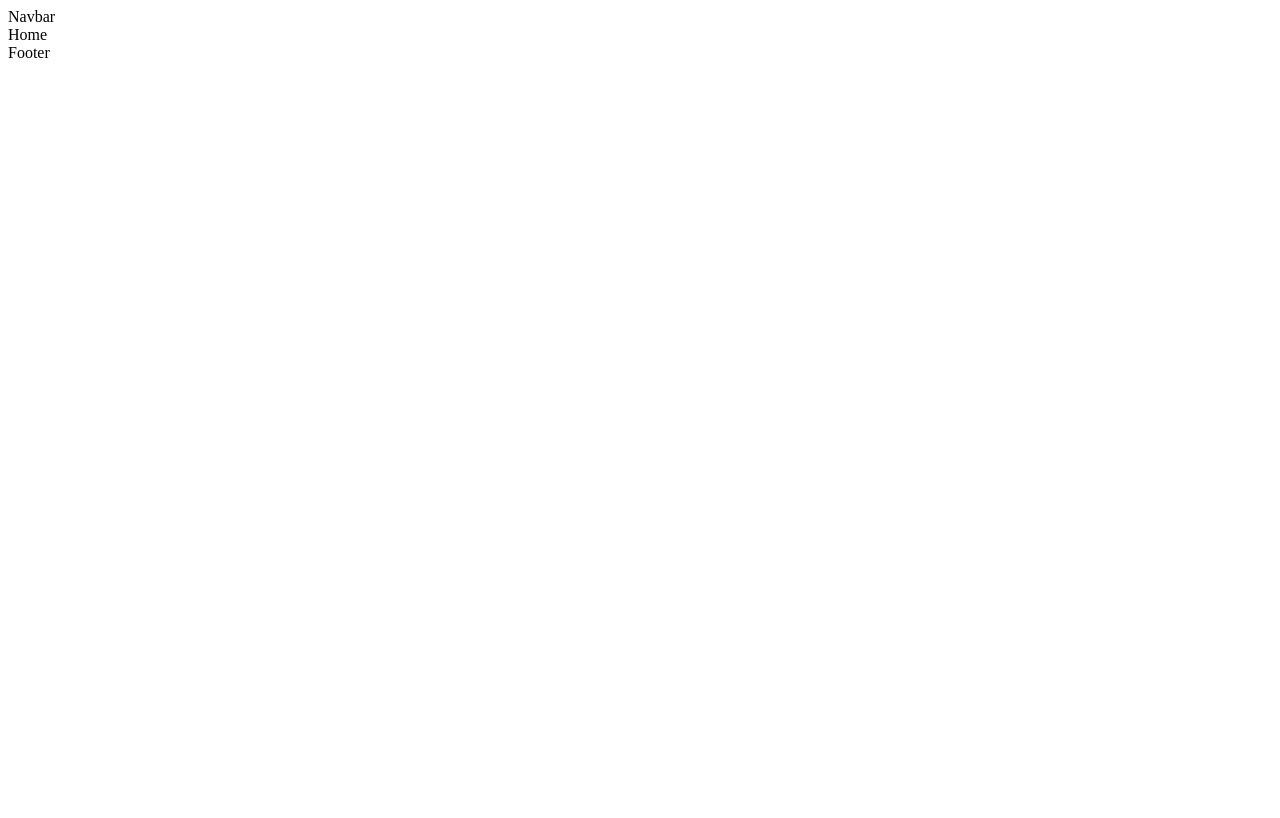
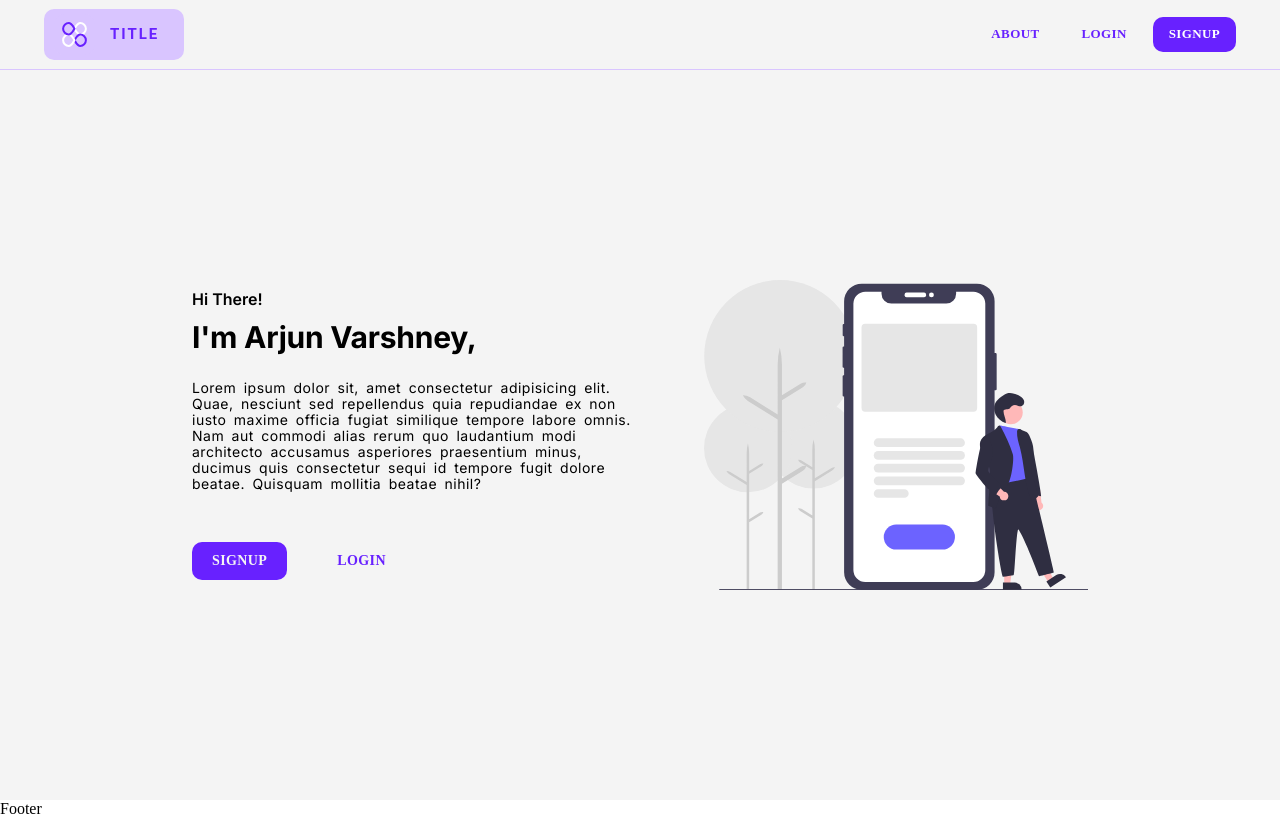
Before and after one commit to ArjunVarshney/Multipurpose-App, a React (Create React App) app in the folder client/: page / in a window 1280 px wide. Built offline with nearby package versions, Linux system fonts and the light colour scheme.

Commit message:
Made Navbar and Landing page

```diff
--- a/client/public/index.html
+++ b/client/public/index.html
@@ -1,20 +1,23 @@
 <!DOCTYPE html>
 <html lang="en">
+
 <head>
   <meta charset="utf-8" />
   <link rel="icon" href="%PUBLIC_URL%/favicon.ico" />
   <meta name="viewport" content="width=device-width, initial-scale=1" />
   <meta name="theme-color" content="#000000" />
-    <meta
-      name="description"
-      content="Web site created using create-react-app"
-    />
+  <meta name="description" content="Web site created using create-react-app" />
   <link rel="apple-touch-icon" href="%PUBLIC_URL%/logo192.png" />
+  <link rel="preconnect" href="https://fonts.googleapis.com">
+  <link rel="preconnect" href="https://fonts.gstatic.com" crossorigin>
+  <link href="https://fonts.googleapis.com/css2?family=Inter:wght@400;500;600;700&display=swap" rel="stylesheet">
   <link rel="manifest" href="%PUBLIC_URL%/manifest.json" />
   <title>React App</title>
 </head>
-  <body>
+
+<body style="margin:0">
   <noscript>You need to enable JavaScript to run this app.</noscript>
   <div id="root"></div>
 </body>
+
 </html>
--- a/client/src/App.jsx
+++ b/client/src/App.jsx
@@ -5,15 +5,21 @@ import Navbar from "./Components/Navigation/Navbar";
 import Home from "./Components/Pages/Home";
 import Footer from "./Components/Navigation/Footer";
 
+//context
+import ColorContext from "./Context/ColorContext";
+
 //from mui libraries
 import Box from "@mui/material/Box";
 
 const App = () => {
   return (
     <Box>
-      <Navbar />
-      <Home />
-      <Footer />
+      <ColorContext>
+        <Navbar />
+        <Box mt="70px"></Box>
+        <Home />
+        <Footer />
+      </ColorContext>
     </Box>
   );
 };
--- /dev/null
+++ b/client/src/Components/Library/standard/Logo.jsx
@@ -0,0 +1,28 @@
+import React from "react";
+
+//resources
+import image from "../../../Images/logo.svg";
+
+//context
+import { color } from "../../../Context/ColorContext";
+
+//mui components
+import Box from "@mui/material/Box";
+import { styled } from "@mui/material";
+import { useContext } from "react";
+
+const Logo = () => {
+  const { secondaryBgColor } = useContext(color);
+
+  const Image = styled(Box)`
+    height: 25px;
+    width: 25px;
+    background: ${secondaryBgColor};
+    padding: 8px;
+    border-radius: 10px;
+  `;
+
+  return <Image component="img" alt="The house from the offer." src={image} />;
+};
+
+export default Logo;
--- /dev/null
+++ b/client/src/Components/Library/standard/LogoText.jsx
@@ -0,0 +1,45 @@
+import React from "react";
+import { useContext } from "react";
+
+//library components
+import Logo from "./Logo";
+
+//context
+import { color } from "../../../Context/ColorContext";
+
+//mui
+import Box from "@mui/material/Box";
+import Typography from "@mui/material/Typography";
+import { styled } from "@mui/material";
+
+const LogoText = () => {
+  const { secondaryBgColor, primaryThemeColor } = useContext(color);
+
+  const RowBox = styled(Box)`
+    display: flex;
+    padding:5px 10px;
+    background: ${secondaryBgColor};
+    border-radius: 10px;
+    cursor:pointer
+  `;
+
+  const LogoText = styled(Typography)`
+    padding: 0px 15px;
+    display: grid;
+    place-items: center;
+    color: ${primaryThemeColor};
+    font-weight: bold;
+    font-size: 15px;
+    letter-spacing: 2px;
+    text-transform: uppercase;
+  `;
+
+  return (
+    <RowBox>
+      <Logo />
+      <LogoText>Title</LogoText>
+    </RowBox>
+  );
+};
+
+export default LogoText;
--- /dev/null
+++ b/client/src/Components/Library/widgets/NavBtn.jsx
@@ -0,0 +1,28 @@
+import { useContext } from "react";
+import React from "react";
+
+//context
+import { color } from "../../../Context/ColorContext";
+
+//mui components
+import Button from "@mui/material/Button";
+import { styled } from "@mui/material";
+
+const NavBtn = ({ text, variant }) => {
+  const { primaryThemeColor } = useContext(color);
+
+  const CustomButton = styled(Button)`
+    font-family: sohne;
+    color: ${variant == "contained" ? "#fff" : primaryThemeColor};
+    background-color: ${variant == "contained" ? primaryThemeColor : "inherit"};
+    font-size: 13px;
+    border-radius: 10px;
+    box-shadow: none;
+    font-weight: bold;
+    margin-left: 10px;
+  `;
+
+  return <CustomButton color="secondary" variant={variant}>{text}</CustomButton>;
+};
+
+export default NavBtn;
--- a/client/src/Components/Navigation/Navbar.jsx
+++ b/client/src/Components/Navigation/Navbar.jsx
@@ -1,9 +1,54 @@
-import React from 'react'
+import React from "react";
+import { useContext } from "react";
+
+//from library
+import LogoText from "../Library/standard/LogoText";
+import NavBtn from "../Library/widgets/NavBtn";
+
+//context
+import { color } from "../../Context/ColorContext";
+
+//mui components
+import AppBar from "@mui/material/AppBar";
+import Toolbar from "@mui/material/Toolbar";
+import Box from "@mui/material/Box";
+import Typography from "@mui/material/Typography";
+import { styled } from "@mui/material";
 
 const Navbar = () => {
+  const { mainBgColor, primaryThemeColor, secondaryBgColor } =
+    useContext(color);
+
+  const Navbar = styled(AppBar)`
+    padding: 0 20px;
+    background-color: ${mainBgColor};
+    height: 70px;
+    display: flex;
+    flex-direction: row;
+    justtify-content: center;
+    box-shadow: none;
+    border-bottom: 1px solid ${secondaryBgColor};
+  `;
+
+  const CustomToolbar = styled(Toolbar)`
+    display: flex;
+    flex-direction: row;
+    justify-content: space-between;
+    width: 100%;
+  `;
+
   return (
-    <div>Navbar</div>
-  )
-}
+    <Navbar>
+      <CustomToolbar>
+        <LogoText />
+        <Box>
+          <NavBtn text="About" variant="standard" />
+          <NavBtn text="Login" variant="standard" />
+          <NavBtn text="Signup" variant="contained" />
+        </Box>
+      </CustomToolbar>
+    </Navbar>
+  );
+};
 
-export default Navbar
+export default Navbar;
--- a/client/src/Components/Pages/Home.jsx
+++ b/client/src/Components/Pages/Home.jsx
@@ -1,9 +1,10 @@
-import React from 'react'
+import React from "react";
+
+//subpages
+import Hero from "../Subpages/Hero";
 
 const Home = () => {
-  return (
-    <div>Home</div>
-  )
-}
+  return <Hero />;
+};
 
-export default Home
+export default Home;
--- /dev/null
+++ b/client/src/Components/Subpages/Hero.jsx
@@ -0,0 +1,120 @@
+import React from "react";
+import { useContext } from "react";
+
+//context
+import { color } from "../../Context/ColorContext";
+
+//mui components
+import Box from "@mui/material/Box";
+import Button from "@mui/material/Button";
+import Typography from "@mui/material/Typography";
+import { styled } from "@mui/material";
+
+//images
+import image from "../../Images/bannerImage.svg";
+
+const Hero = () => {
+  const { primaryThemeColor, mainBgColor, primaryTextColor } = useContext(color);
+
+  const SectionBox = styled(Box)({
+    background: mainBgColor,
+    color: primaryTextColor,
+    minHeight: "calc(100vh - 70px)",
+    display: "flex",
+    flexDirection: "row",
+    justifyContent: "center",
+    fontFamily: "Inter",
+  });
+
+  const RowBox = styled(Box)`
+    display: flex;
+    width: 70%;
+    margin: auto;
+    padding: 50px 0px;
+  `;
+
+  const ImgBox = styled(Box)`
+    display: grid;
+    place-items: center;
+    margin-left: 20px;
+  `;
+
+  const Img = styled(Box)({
+    width: "30vw",
+  });
+
+  const TextBox = styled(Box)({
+    display: "flex",
+    flexDirection: "column",
+    justifyContent: "center",
+    "& > h3": {
+      fontSize: "16px",
+      fontWeight: "600",
+      marginBottom: "10px",
+      fontFamily: "Inter",
+    },
+    "& > h2": {
+      fontSize: "30px",
+      fontWeight: "700",
+      marginBottom: "25px",
+      fontFamily: "Inter",
+    },
+    "& > p": {
+      fontSize: "14px",
+      lineHeight: "16px",
+      marginRight: "50px",
+      marginBottom: "20px",
+      fontFamily: "Inter",
+      marginBottom: "50px",
+      wordSpacing: "3px",
+      letterSpacing: "0.5px",
+    },
+  });
+
+  const SignupBtn = styled(Button)({
+    background: primaryThemeColor,
+    color: mainBgColor,
+    fontWeight: "bold",
+    padding: "7px 20px",
+    borderRadius: "10px",
+    fontFamily: "sohne",
+  });
+
+  const LoginBtn = styled(Button)({
+    color: primaryThemeColor,
+    fontWeight: "bold",
+    padding: "7px 20px",
+    borderRadius: "10px",
+    fontFamily: "sohne",
+    marginLeft: "30px",
+    padding: "7px 20px",
+  });
+
+  return (
+    <SectionBox>
+      <RowBox>
+        <TextBox>
+          <Typography variant="h3">Hi There!</Typography>
+          <Typography variant="h2">I'm Arjun Varshney,</Typography>
+          <Typography>
+            Lorem ipsum dolor sit, amet consectetur adipisicing elit. Quae,
+            nesciunt sed repellendus quia repudiandae ex non iusto maxime
+            officia fugiat similique tempore labore omnis. Nam aut commodi alias
+            rerum quo laudantium modi architecto accusamus asperiores
+            praesentium minus, ducimus quis consectetur sequi id tempore fugit
+            dolore beatae. Quisquam mollitia beatae nihil?
+          </Typography>
+          <Box>
+            <SignupBtn>SIGNUP</SignupBtn>
+            <LoginBtn>LOGIN</LoginBtn>
+          </Box>
+        </TextBox>
+        <ImgBox>
+          <Img component="img" src={image} alt="Banner Image"></Img>
+        </ImgBox>
+      </RowBox>
+    </SectionBox>
+  );
+};
+
+export default Hero;
--- /dev/null
+++ b/client/src/Context/ColorContext.jsx
@@ -0,0 +1,29 @@
+import React from "react";
+import { createContext, useState } from "react";
+
+export const color = createContext();
+
+const ColorContext = ({ children }) => {
+  const [mainBgColor, setMainBgColor] = useState("#F4F4F4");
+  const [secondaryBgColor, setSecondaryBgColor] = useState("#D9C5FF");
+  const [primaryThemeColor, setPrimaryThemeColor] = useState("#6821FF");
+  const [primaryTextColor, setPrimaryTextColor] = useState("#000000")
+  return (
+    <color.Provider
+      value={{
+        mainBgColor,
+        setMainBgColor,
+        secondaryBgColor,
+        setSecondaryBgColor,
+        primaryThemeColor,
+        setPrimaryThemeColor,
+        primaryTextColor,
+        setPrimaryTextColor,
+      }}
+    >
+      {children}
+    </color.Provider>
+  );
+};
+
+export default ColorContext;
```
Also changed, not shown: client/src/Images/bannerImage.svg (added), client/src/Images/logo.svg (added). Lines whose indentation alone changed are shown as unchanged.
